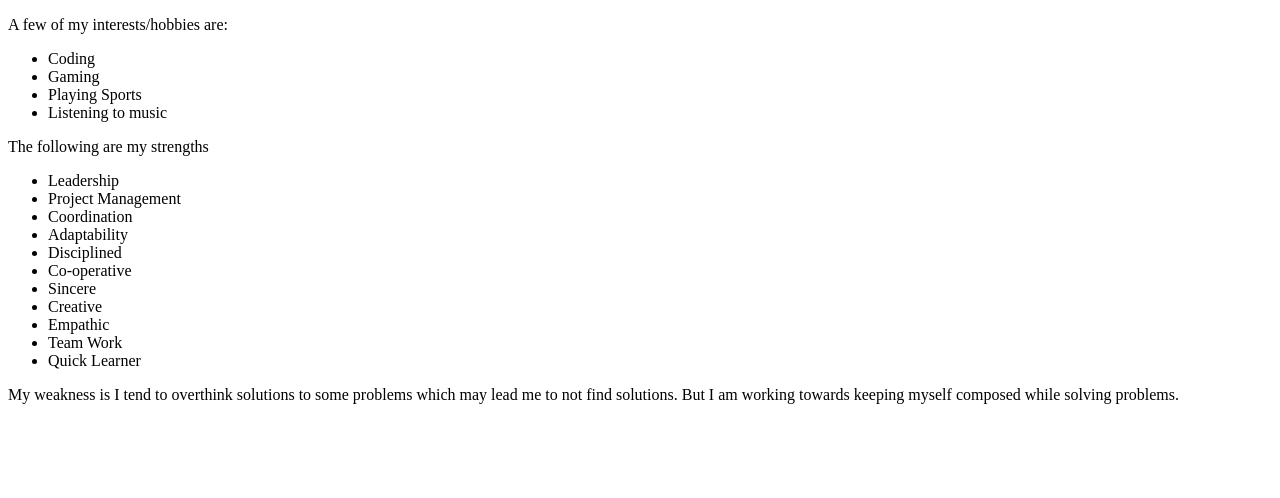
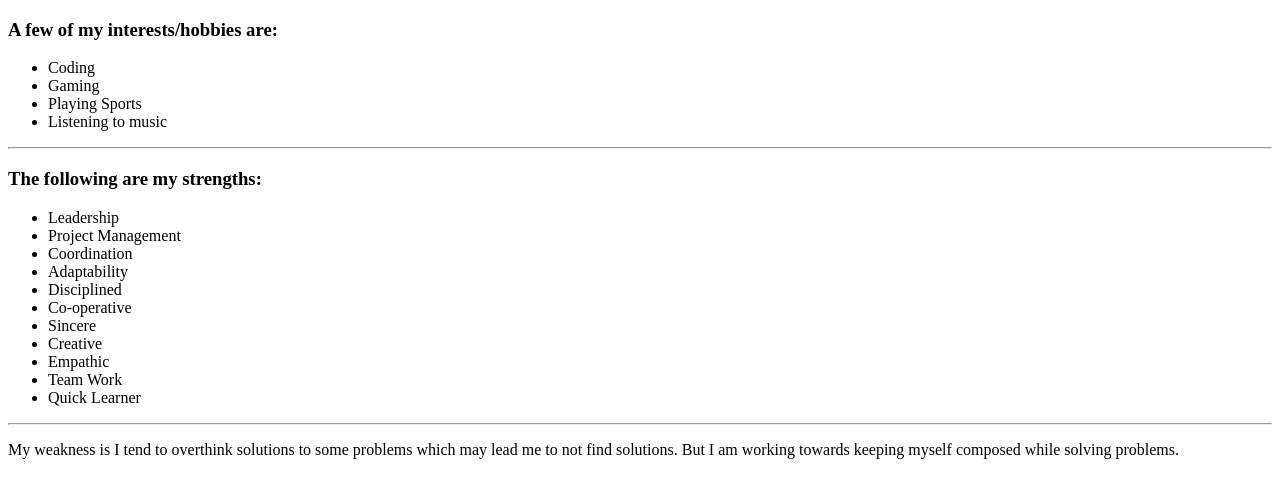
Before and after one commit to SURG30N6997/HTML-Portfolio2.0, a plain HTML site: page public/about.html in a window 1280 px wide. Drawn offline with Linux system fonts and the light colour scheme.

Commit message:
Update about.html

```diff
--- a/public/about.html
+++ b/public/about.html
@@ -6,8 +6,10 @@
 </head>
 <body>
 
+  <h3>
+   A few of my interests/hobbies are:
+  </h3>
   <p>
-   A few of my interests/hobbies are:
     <ul>
       <li>Coding</li>
       <li>Gaming</li>
@@ -15,9 +17,11 @@
       <li>Listening to music</li>
     </ul>
   </p>
-
+  <hr/>
+  <h3>
+    The following are my strengths:
+  </h3>
   <p>
-    The following are my strengths
    <ul>
       <li>Leadership</li>
       <li>Project Management</li>
@@ -32,7 +36,7 @@
       <li>Quick Learner</li>
    </ul>
   </p>
-
+<hr/>
   <p>
     My weakness is I tend to overthink solutions to some problems which may lead me to not find
     solutions. But I am working towards keeping myself composed while solving problems.
```
